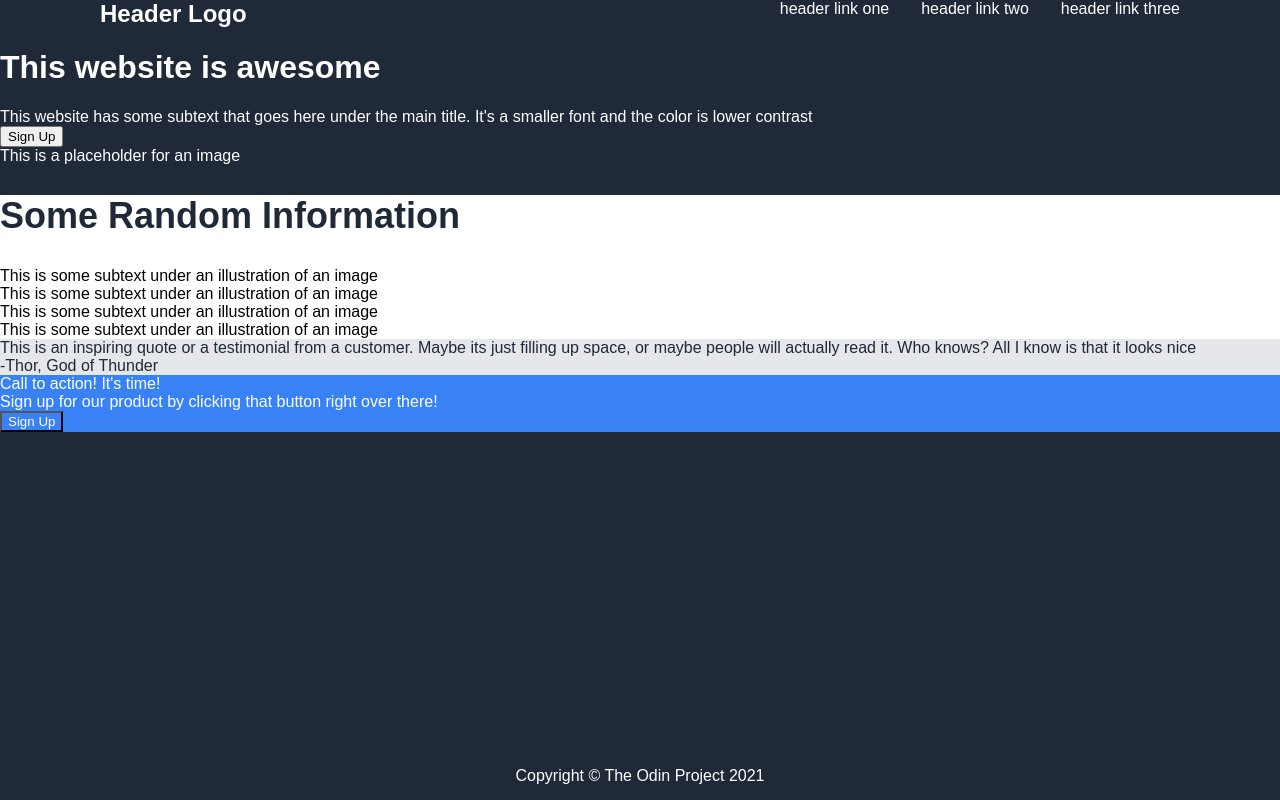
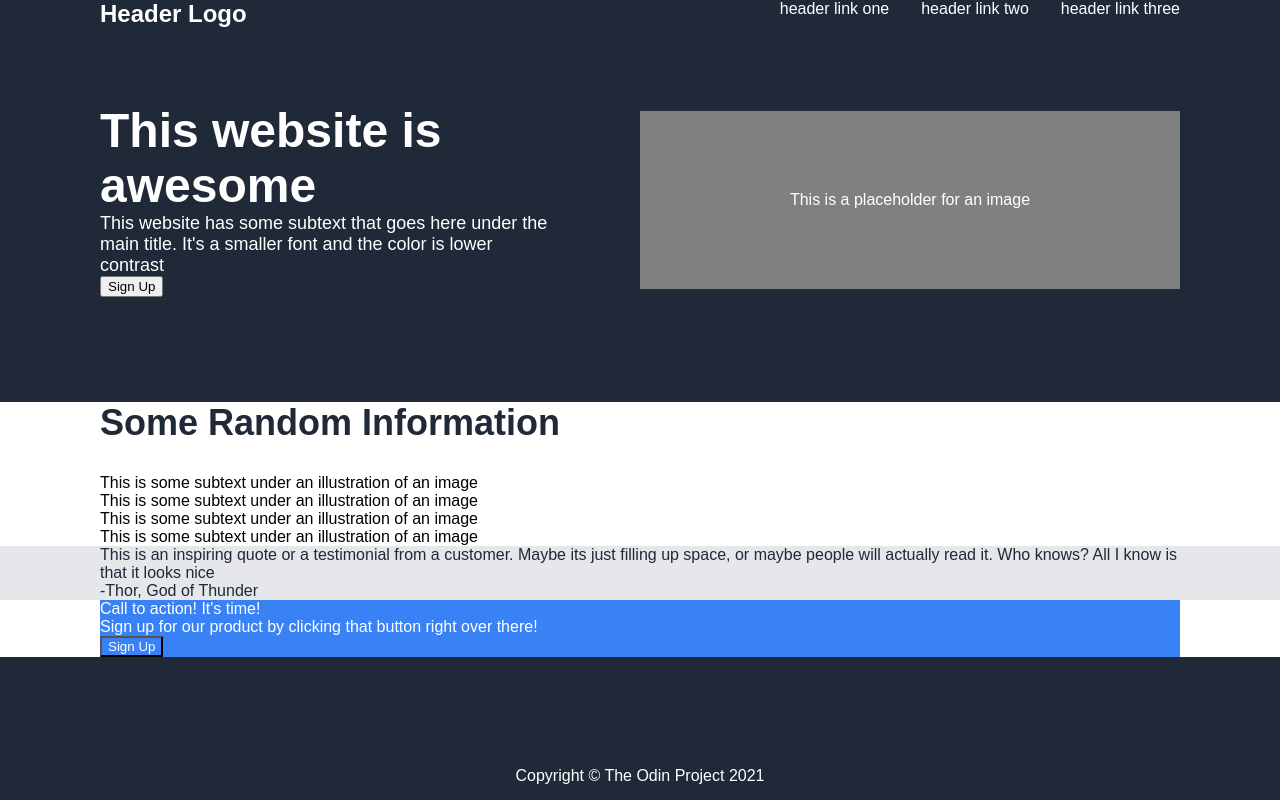
Before and after one commit to jp117/top-landing-page, a plain HTML site: page index.html in a window 1280 px wide. Drawn offline with Linux system fonts and the light colour scheme.

Commit message:
Styled hero

```diff
--- a/css/styles.css
+++ b/css/styles.css
@@ -37,6 +37,36 @@ body {
     color: white;
 }
 
+.hero {
+    padding: 75px 0;
+}
+
+.hero_wrapper {
+    display: flex;
+    height: 100%;
+    align-items: center;
+}
+
+.hero_wrapper div {
+    flex: 1;
+}
+
+.hero-left h1 {
+    font-size: 48px;
+    margin: 0;
+}
+
+.hero-left p {
+    font-size: 18px;
+    max-width: 45ch;
+}
+
+.greyrect {
+    background-color: grey;
+    text-align: center;
+    padding: 80px 0;
+}
+
 .card-container {
     background-color: white;
 }
--- a/index.html
+++ b/index.html
@@ -18,14 +18,17 @@
     </div>
     <div class="content">
         <div class="hero">
-            <div>
-                <h1>This website is awesome</h1>
-                <p>This website has some subtext that goes here under the main title.  It's a smaller font and the color is lower contrast</p>
-                <button class="hero-btn">Sign Up</button>
-            </div>
-            <div>This is a placeholder for an image</div>
+            <div class="hero_wrapper container">
+                <div class="hero-left">
+                    <h1>This website is awesome</h1>
+                    <p>This website has some subtext that goes here under the main title.  It's a smaller font and the color is lower contrast</p>
+                    <button class="hero-btn">Sign Up</button>
+                </div>
+            <div class="greyrect">This is a placeholder for an image</div>
+        </div>
         </div>
         <div class="card-container">
+            <div class="card-container_wrapper container">
             <h2>Some Random Information</h2>
             <div class="cards">
                 <div class="card">
@@ -45,18 +48,23 @@
                     <p>This is some subtext under an illustration of an image</p>
                 </div>
             </div>
+            </div>
         </div>
         <div class="testimonials">
+            <div class="testimonials_wrapper container">
             <p class="quote">This is an inspiring quote or a testimonial from a customer.  Maybe its just filling up space, or maybe people will actually read it.  Who knows?  All I know is that it looks nice</p>
             <p class="author">-Thor, God of Thunder</p>
         </div>
+        </div>
         <div class="cta-container">
+            <div class="cta-container_wrapper container">
             <div class="cta">
                 <div class="text">
                     <p>Call to action!  It's time!</p>
                     <p>Sign up for our product by clicking that button right over there!</p>
                 </div>
                 <button class="cta-btn">Sign Up</button>
+            </div>
             </div>
         </div>
     </div>
```
